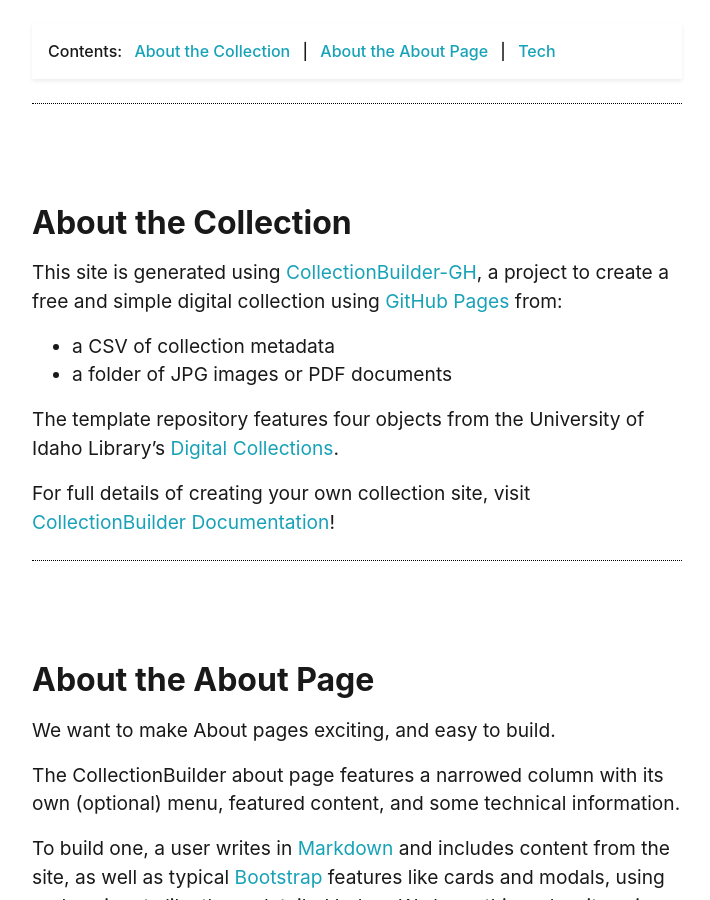
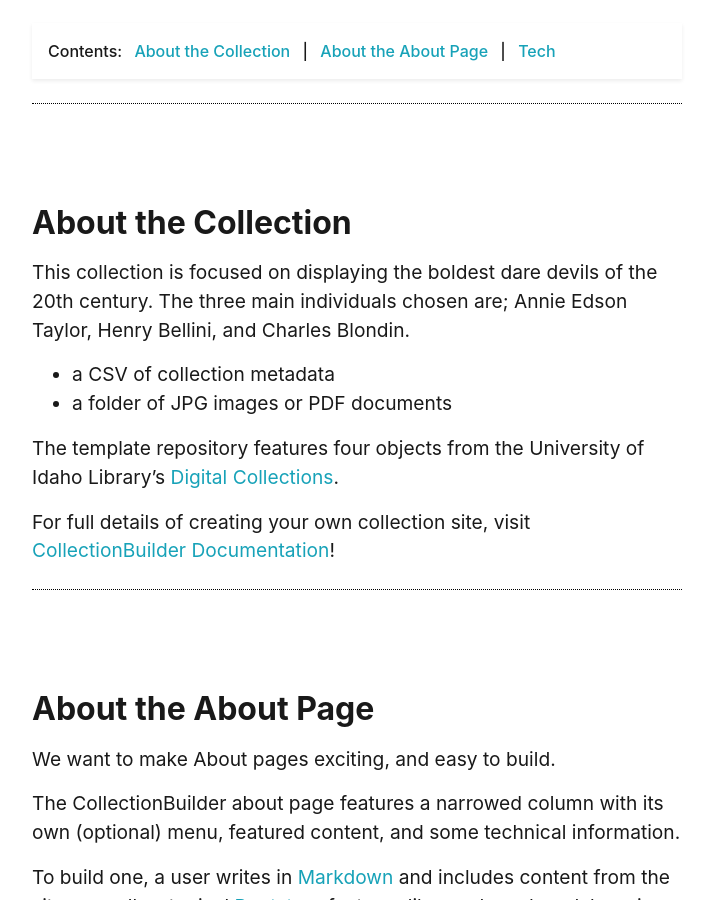
Before and after one commit to LuanaAmatuzio/The-Boldest-20th-Century-Dare-Devils, a Jekyll site: the page built from pages/about.md, in a window 1280 px wide and 900 px high, scrolled down 469 px. Shown: the whole window, without its empty margins (283-993 px from the left). Built offline with Jekyll 4.4.1, drawn with Linux system fonts in a browser that asks for light colours.

Commit message:
Update about.md

```diff
--- a/pages/about.md
+++ b/pages/about.md
@@ -14,7 +14,7 @@
 
 ## About the Collection
 
-This site is generated using [CollectionBuilder-GH](https://collectionbuilding.github.io/gh/), a project to create a free and simple digital collection using [GitHub Pages](https://pages.github.com/) from:
+This collection is focused on displaying the boldest dare devils of the 20th century. The three main individuals chosen are; Annie Edson Taylor, Henry Bellini, and Charles Blondin.
 
 - a CSV of collection metadata
 - a folder of JPG images or PDF documents
```
